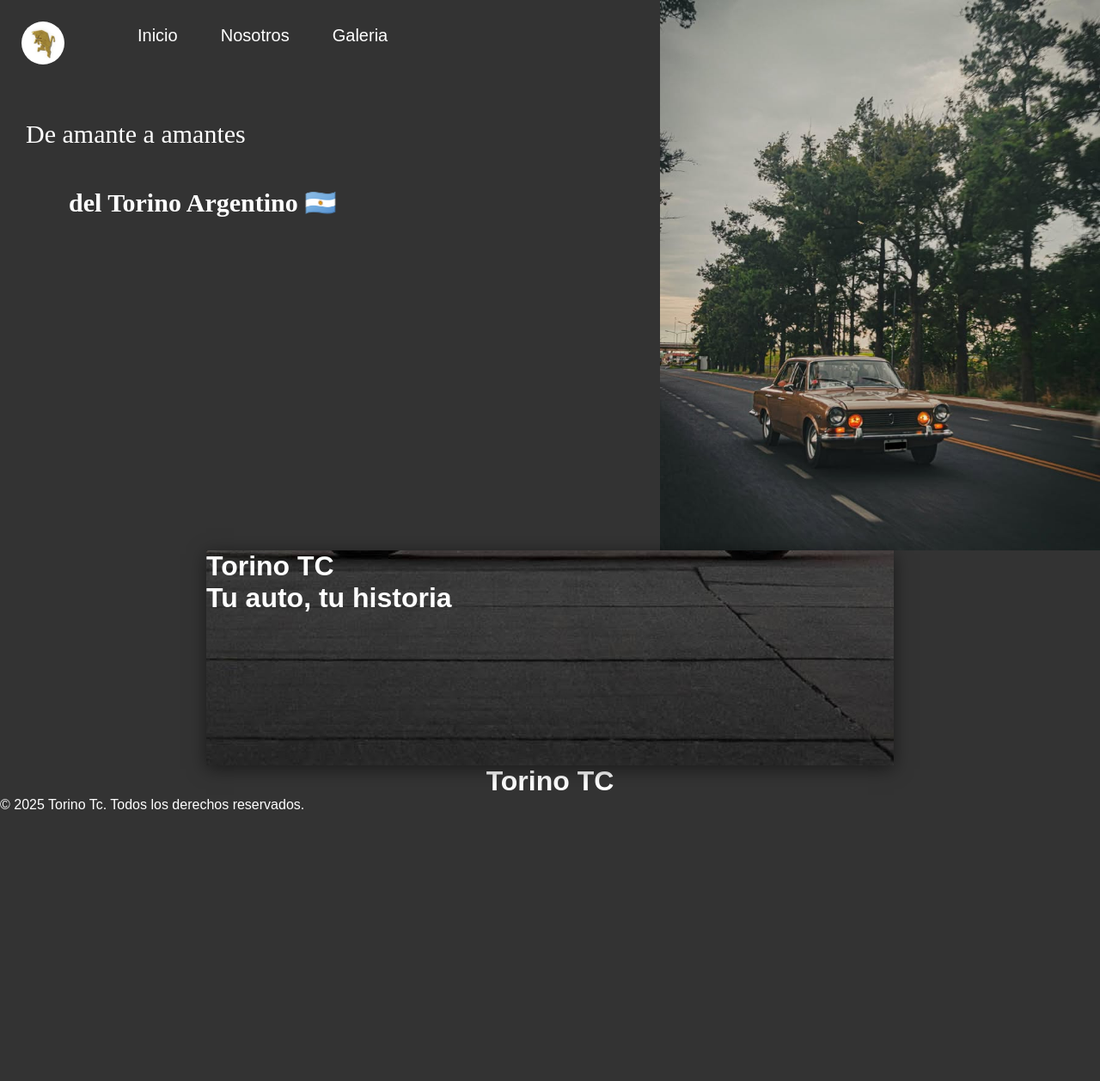
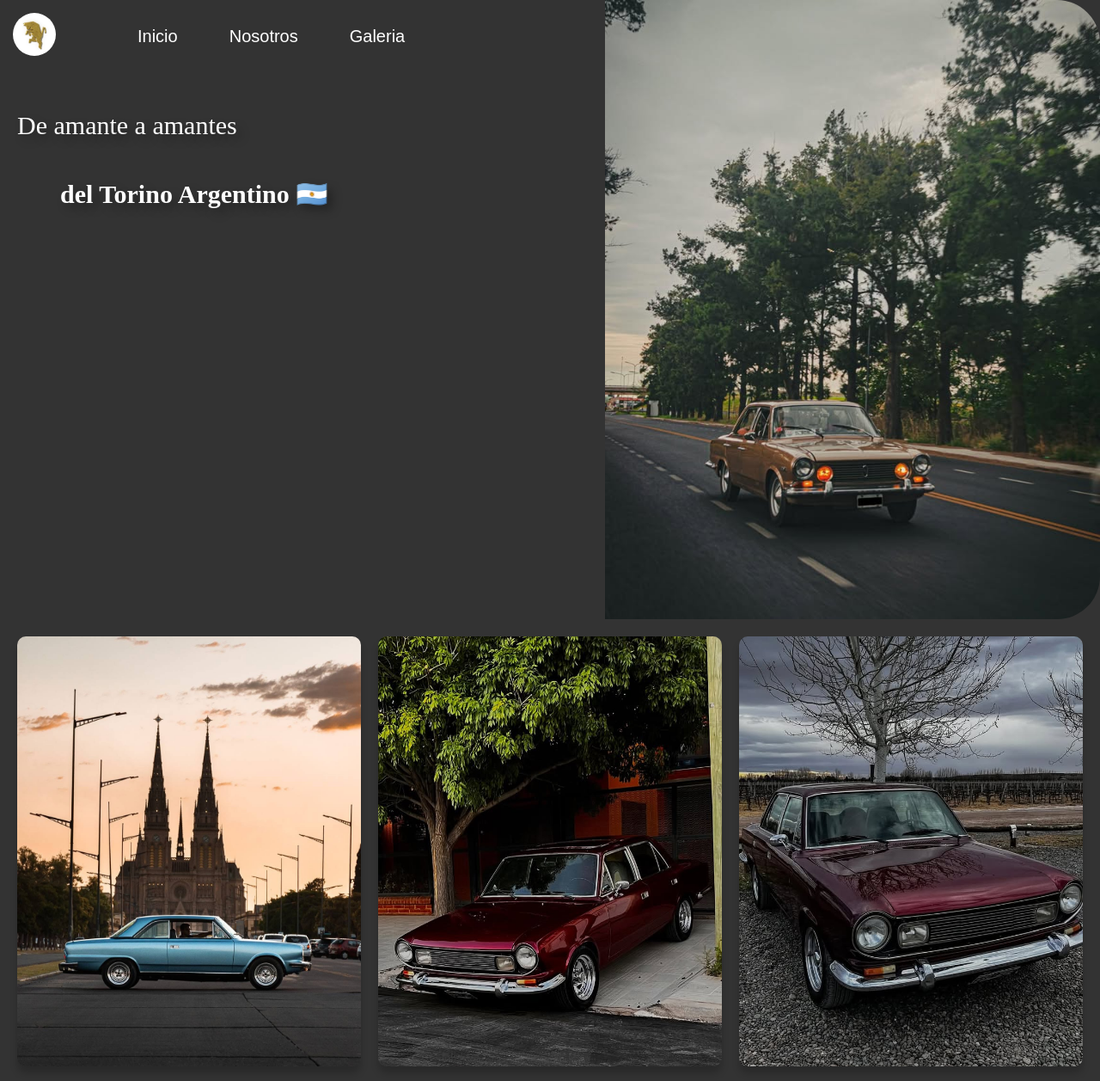
Before and after one commit to AgustinM101/73330-PreEntrega1Masso, a plain HTML site: page index.html in a window 1280 px wide. Shown: the top 1257 px of the page at 86% size. Before the commit the page ends 945 px from the top, so only its background shows below. Drawn offline with Linux system fonts and the light colour scheme.

Commit message:
finalizado primera parte de grid de main

```diff
--- a/css/style.css
+++ b/css/style.css
@@ -9,6 +9,23 @@ body {
     font-family: 'Poppins', sans-serif;
     background-color: #333;
     color: white
+}
+
+.index-header{
+    width: 100%;
+    height: 90vh;
+    background-image: url(../assets/img/torinobg6.jpg);
+    background-size: contain;
+    background-position: right;
+    background-repeat: no-repeat;
+    right: 0;
+    display: flex;
+
+    border-radius: 50px 50px 50px 50px;
+    overflow: hidden;
+    text-align: center;
+    background-color: #333;
+    background-color: (0, 0, 0, 0.5);
 }
 
 #menu ul{
@@ -29,15 +46,26 @@ body {
 
 
 }
+#menu ul div li{
+    display: flex;
+    justify-content: center;
+    align-items: center;
+
+    margin-left: 10px;
+
+}
+#menu ul div li:hover{
+    background-color: rgba(0, 0, 0, 0.7);
+    border-radius: 10px;
+    padding: 10px;
+
+    transition: 0.3s;
+    cursor: pointer;
+}
 #menu ul div li a{
     text-decoration: none;
     color: white;
     font-size: 20px;
-
-}
-#menu ul div li a:hover{
-    color: #ff0000;
-    transition: 0.3s;
 
 }
 
@@ -66,57 +94,40 @@ body {
 #texto1{
     display: block;
     font-weight: 400;
+    text-shadow: 6px 6px 12px rgba(0,0,0,0.3);
+
+
 }
 #texto2{
     display: block;
     font-weight: 700;
     margin-top: 5px;
     margin-left: 50px;
+    text-shadow: 6px 6px 12px rgba(0,0,0,0.3);
+}
+.grid-container{
+    display: grid;
+    grid-template-columns: repeat(auto-fit, minmax(300px, 1fr));
+    gap: 20px;
+    padding: 20px;
+}
+.grid-container img{
+    width: 100%;
+    height: auto;
+    border-radius: 10px;
+    box-shadow: 0 8px 8px rgba(0, 0, 0, 0.2);
+}
+.grid-container img:hover{
+    transform: scale(1.05);
+    transition: 0.4s;
 }
 
-.main-index{
-    display: flex;
-    justify-content: center;
-    align-items: center;
-    flex-direction: column;
+.index-footer{
 
-}
-.tarjeta1{
-    width: 100%;
-    max-width: 800px;
-
-    height: 250px;
-    margin: 0 auto;
-    background-image: url(../assets/img/torinobg1.jpg);
-    background-position: center bottom ;
-    overflow: hidden;
-    position: relative;
-    box-shadow: 0px 4px 20px rgba(0,0,0,0.5);
-
-}
-tarjeta1 h2{
-    position: absolute;
-
-
-    display: block;
 }
 
 
-.index-header{
-    width: 100%;
-    height: 80vh;
-    background-image: url(../assets/img/torinobg6.jpg);
-    background-size: contain;
-    background-position: right;
-    background-repeat: no-repeat;
-    right: 0;
-    display: flex;
 
-    padding: 10px ;
-    text-align: center;
-    background-color: #333;
-    background-color: (0, 0, 0, 0.5);
-}
 
 @media screen and (max-width: 750px){
 
--- a/index.html
+++ b/index.html
@@ -26,20 +26,19 @@
         </nav>
     </header>
     <main class="main-index">
-        <div class="tarjeta1">
-            <h1 id="texto3">Torino TC</h1>
-            <h1 id="texto4">Tu auto, tu historia</h1>
-
+        <div class="grid-container">
+            <img src="./assets/img/torinobg1.jpg" alt="img 1">
+            <img src="./assets/img/torinobg2.jpg" alt="img 2">
+            <img src="./assets/img/torinobg3.jpg" alt="img 3">
+            <img src="./assets/img/torinobg4.jpg" alt="img 4">
+            <img src="./assets/img/torinobg5.jpg" alt="img 5">
+            <img src="./assets/img/torinobg7.jpg" alt="img 5">
         </div>
 
-        <h1>Torino TC</h1>
-        <div>
 
-
-        </div>
     </main>
 
-    <footer>
+    <footer class="index-footer">
         <p>&copy; 2025 Torino Tc. Todos los derechos reservados.</p>
     </footer>
 </body>
```
Also changed, not shown: assets/img/torinobg7.jpg (added).
